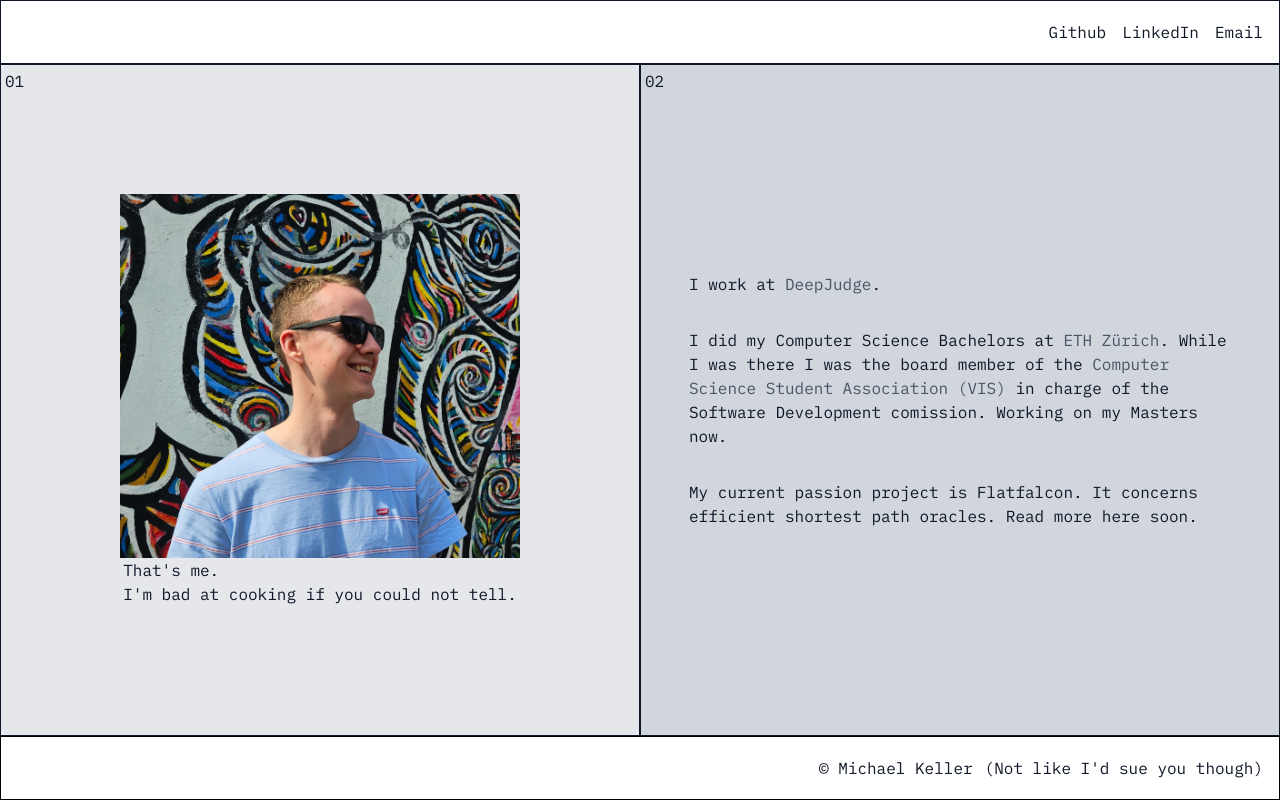
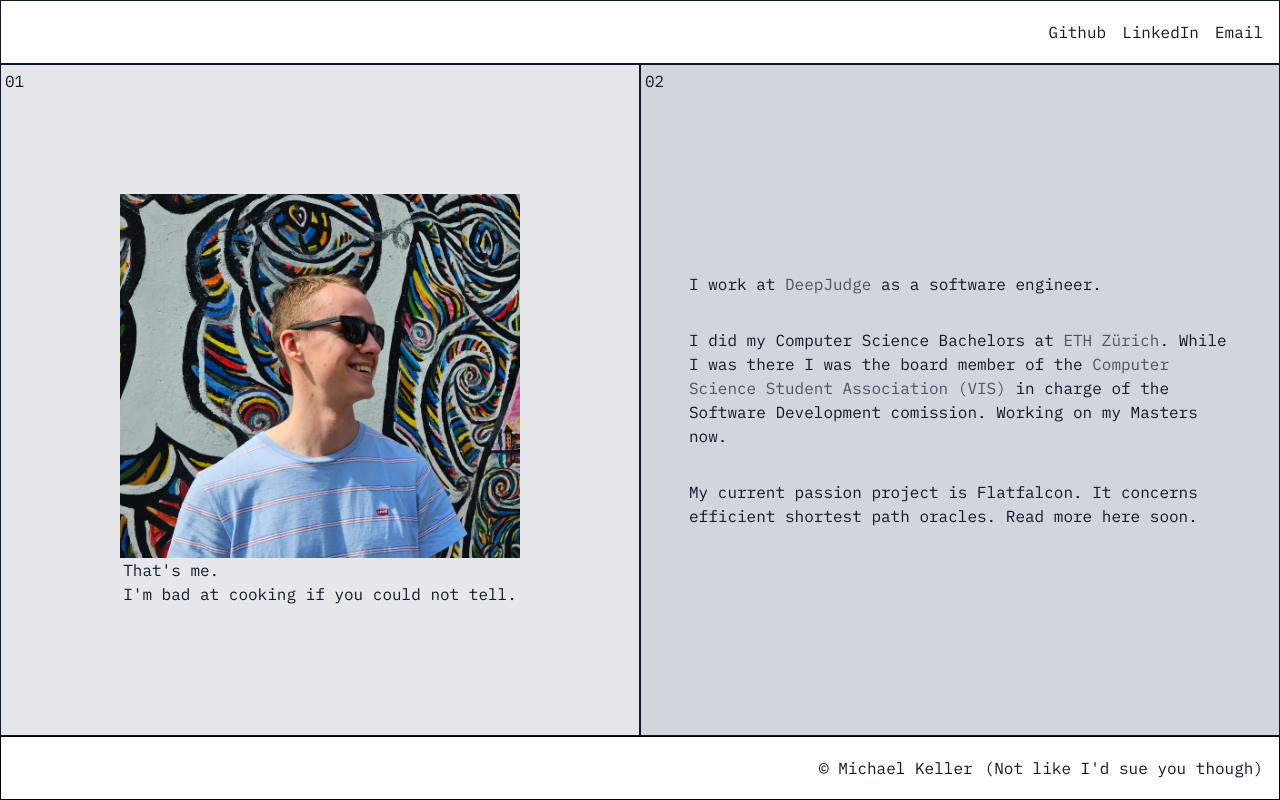
Before and after one commit to kelmich/website, a Next.js app: page / in a window 1280 px wide. Built offline with nearby package versions, Linux system fonts and the light colour scheme.

Commit message:
update DJ

```diff
--- a/app/page.tsx
+++ b/app/page.tsx
@@ -52,8 +52,8 @@ export default function Home() {
               className="hover:underline text-gray-600"
             >
               DeepJudge
-            </a>
-            .
+            </a>{" "}
+            as a software engineer.
           </span>
           <span>
             I did my Computer Science Bachelors at{" "}
```
